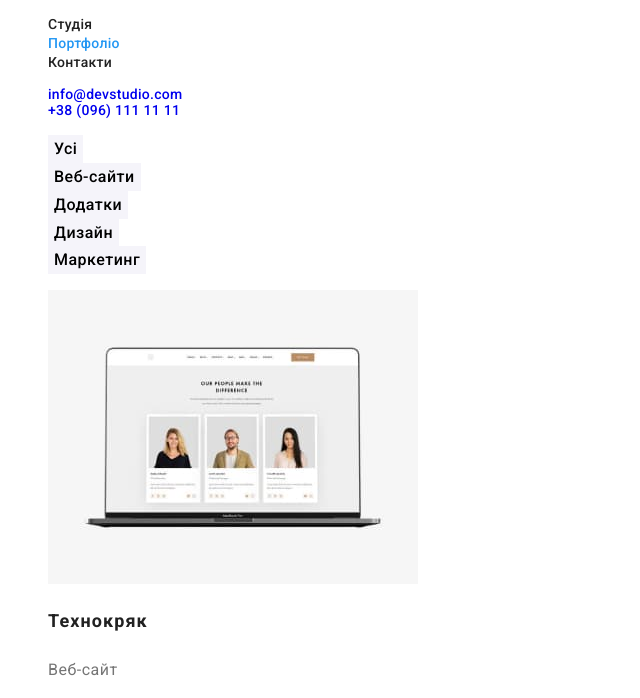
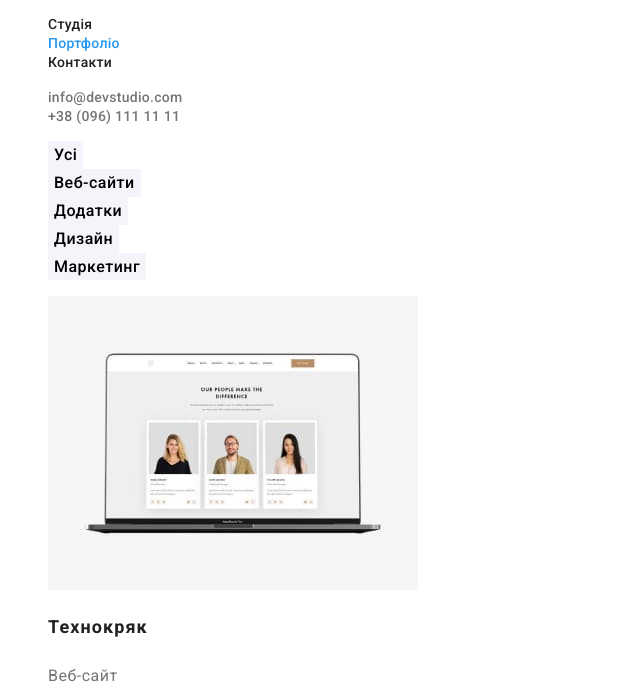
Before and after one commit to Ella-02-07/goit-markup-hw-02, a plain HTML site: page portfolio.html in a window 1280 px wide. Shown: the part 41-739 px from the top of the page, without its empty margins (0-640 px from the left). Drawn offline with Linux system fonts and the light colour scheme.

Commit message:
Update portfolio.html

```diff
--- a/portfolio.html
+++ b/portfolio.html
@@ -24,9 +24,9 @@
         </ul>
       </nav>
 
-      <ul class="contacts-link">
-        <li><a href="mailto:info@devstudio.com">info@devstudio.com</a></li>
-        <li><a href="tel:+380961111111">+38 (096) 111 11 11</a></li>
+      <ul>
+        <li><a href="mailto:info@devstudio.com" class="contacts-link">info@devstudio.com</a></li>
+        <li><a href="tel:+380961111111" class="contacts-link">+38 (096) 111 11 11</a></li>
       </ul>
     </header>
     <main>
```
